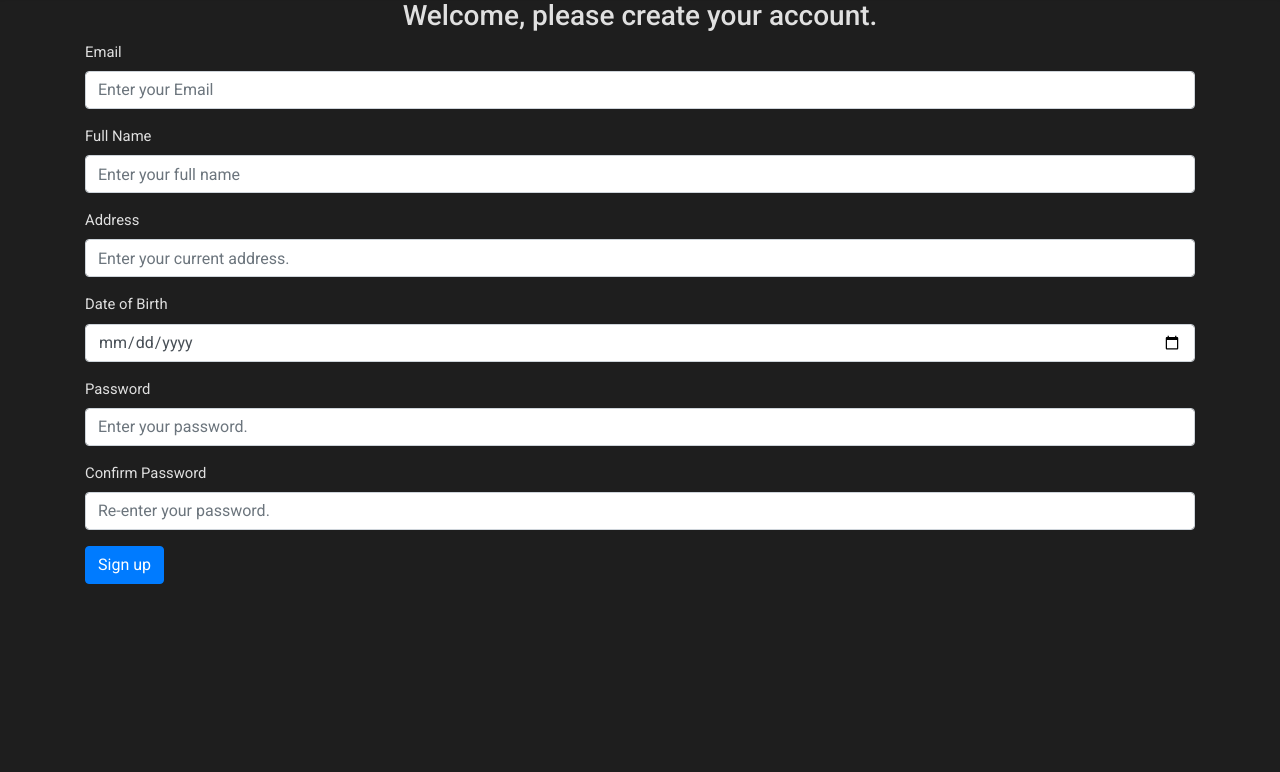
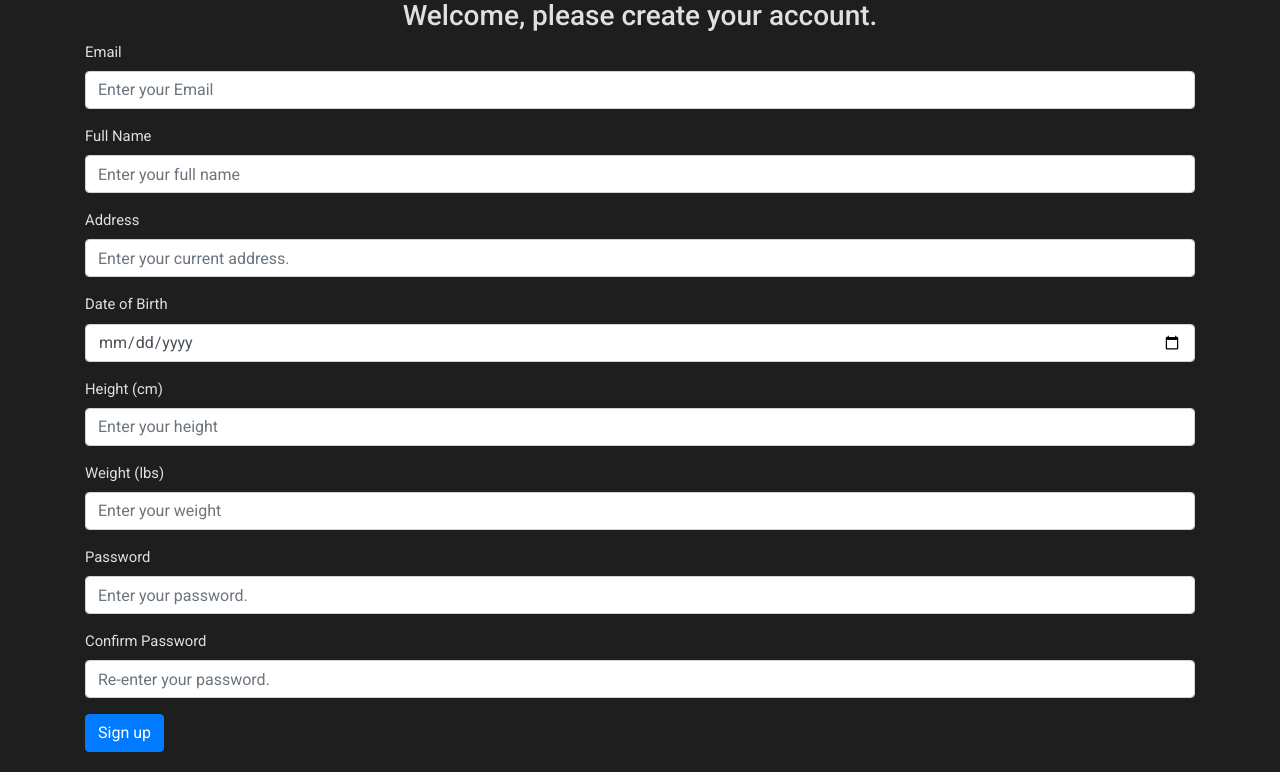
Before and after one commit to nasrAnthony/capstone-web-app, a Python web app: template Website/templates/signup.html in a window 1280 px wide. Shown: the part 72-844 px from the top of the page. Before the commit the page ends 656 px from the top, so only its background shows below. Run offline with Jinja, Linux system fonts and the light colour scheme; the template is opened without the code that fills it, so the values that code supplies are empty; some libraries are stand-ins or nearby versions.

Commit message:
Added height, weight to signup page.

```diff
--- a/Website/templates/search.html
+++ b/Website/templates/search.html
@@ -40,7 +40,7 @@
               <h4 class="card-title">{{ exercise.name }}</h4>
               <p class="card-text">{{ exercise.description }}</p>
               <p class="card-text">{{ exercise.level }}</p>
-              <form action="/launch-exercise" method="POST">
+              <form action="/exercise" method="POST">
                 <input type="hidden" name="exercise_name" value="{{ exercise.name }}">
                 <button type="submit" class="btn btn-primary">Launch Exercise</button>
               </form>
--- a/Website/templates/signup.html
+++ b/Website/templates/signup.html
@@ -18,6 +18,14 @@
     <div class="form-group">
         <label for="dob">Date of Birth</label>
         <input type="date" class="form-control" id="dob" name="dob" placeholder="Enter your date of birth"/>
+    </div>
+    <div class="form-group">
+        <label for="height">Height (cm)</label>
+        <input type="number" class="form-control" id="height" name="height" placeholder="Enter your height"/>
+    </div>
+    <div class="form-group">
+        <label for="weight">Weight (lbs)</label>
+        <input type="number" class="form-control" id="weight" name="weight" placeholder="Enter your weight"/>
     </div>
     <div class="form-group">
         <label for="password1">Password</label>
--- a/main.py
+++ b/main.py
@@ -2,5 +2,5 @@
 from Website import init_application
 
 web_app = init_application()
-if __name__ == '__main__': #Bypassing imports. Create and run app only if file is ran.
+if __name__ == '__main__':
     web_app.run(debug=True)
```
Also changed, not shown: Website/authenticator.py (+5 -2 lines).
